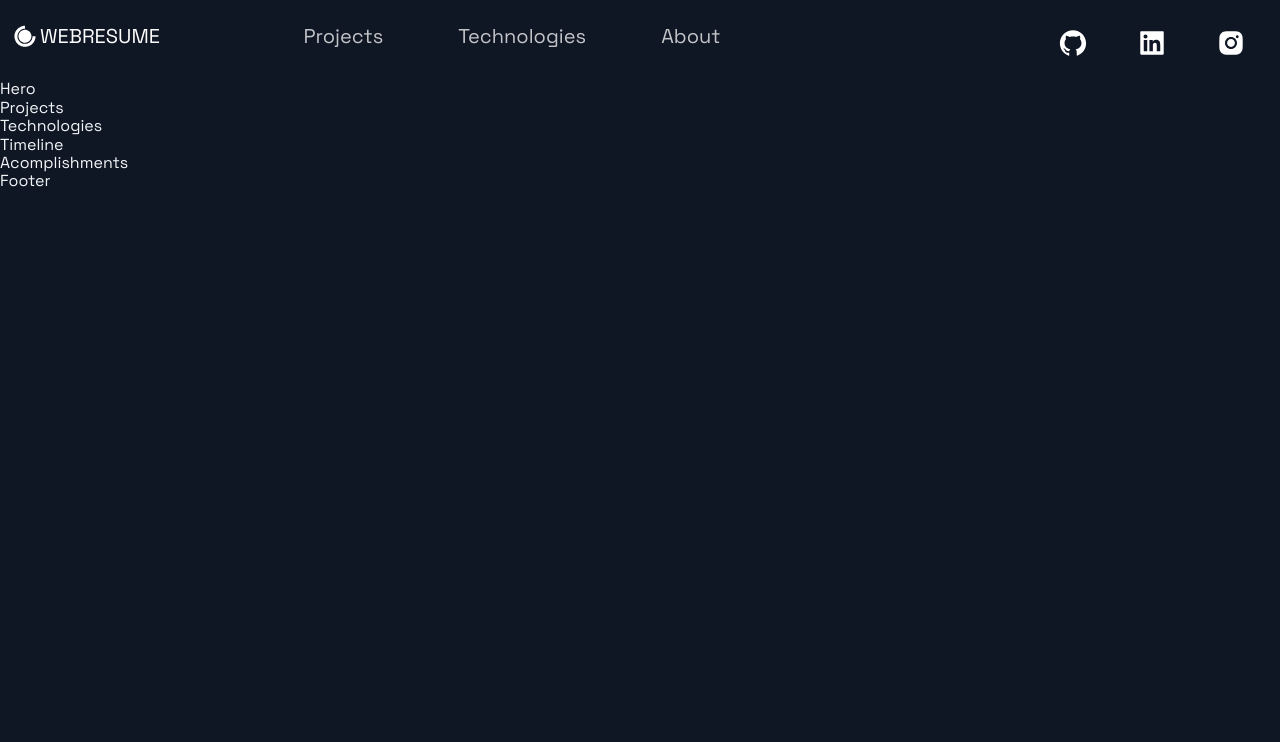
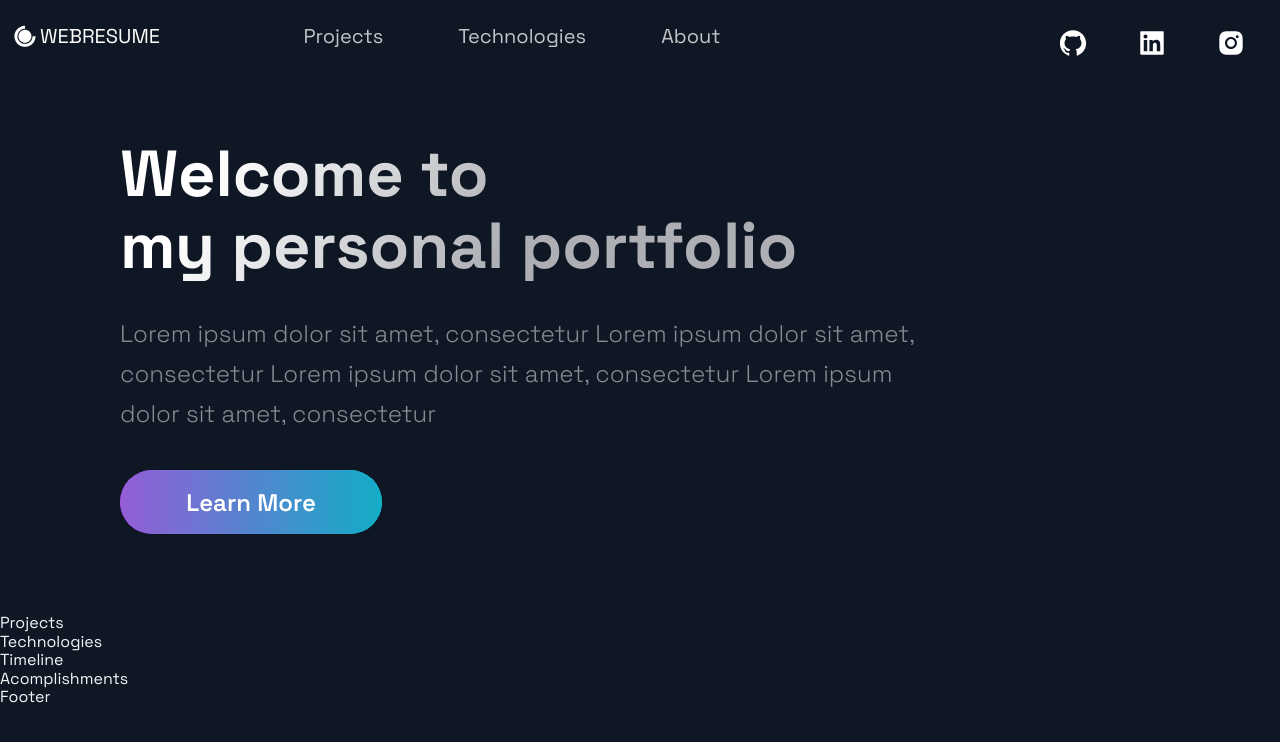
Before and after one commit to pras75299/web-resume, a Next.js app: page / in a window 1280 px wide. Shown: the top 742 px of the page. Built offline with nearby package versions, Linux system fonts and the light colour scheme.

Commit message:
hero section complete

```diff
--- a/src/components/Hero/Hero.js
+++ b/src/components/Hero/Hero.js
@@ -5,9 +5,20 @@ import Button from '../../styles/GlobalComponents/Button';
 import { LeftSection } from './HeroStyles';
 
 const Hero = (props) => (
-  <div>
-    Hero
-  </div>
+  <Section row nopadding>
+    <LeftSection>
+      <SectionTitle main center>
+        Welcome to <br/> my personal portfolio
+      </SectionTitle>
+      <SectionText>
+        Lorem ipsum dolor sit amet, consectetur
+        Lorem ipsum dolor sit amet, consectetur
+        Lorem ipsum dolor sit amet, consectetur
+        Lorem ipsum dolor sit amet, consectetur
+      </SectionText>
+      <Button onClick={() => window.location = 'http://github.com'}>Learn More</Button>
+    </LeftSection>
+  </Section>
 );
 
 export default Hero;
```
